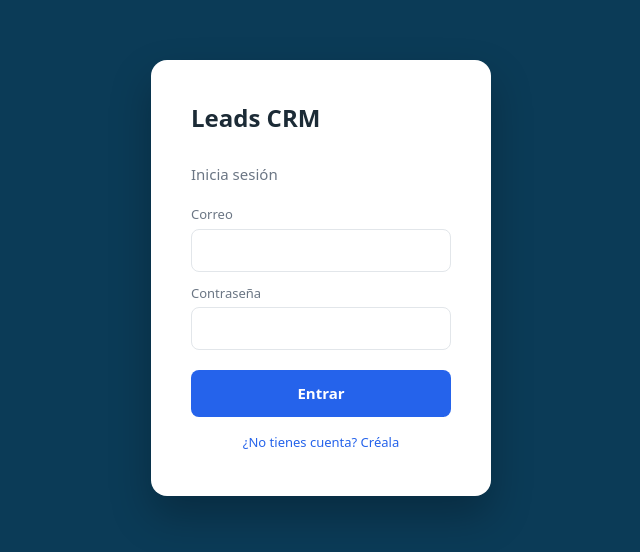
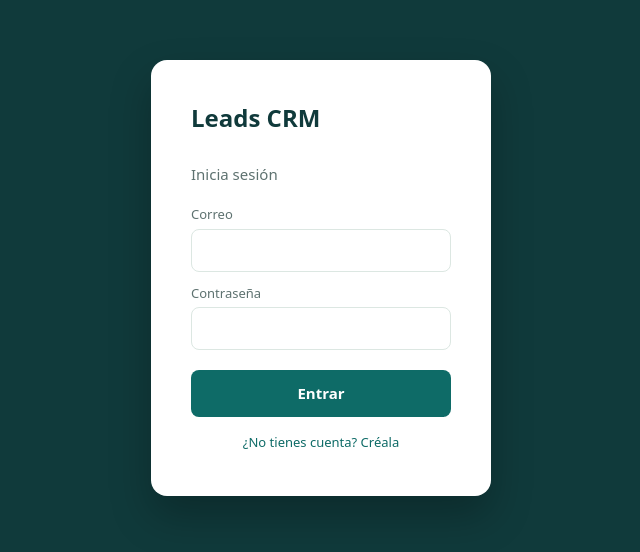
Before and after one commit to jairott/leads-CRM, a React (Vite) app: page /#/login in a window 1280 px wide. Shown: the part 122-674 px from the top of the page, without its empty margins (319-959 px from the left). Built offline with nearby package versions, Linux system fonts and the light colour scheme; no server answers; a web font is replaced by a local one.

Commit message:
Reskin del CRM (login/dashboard/sidebar) a la paleta verde/teal de la marca, igual que la calculadora

```diff
--- a/src/index.css
+++ b/src/index.css
@@ -1,13 +1,13 @@
 :root {
-  --bg: #f4f6f8;
+  --bg: #f5f8f6;
   --panel: #ffffff;
-  --border: #e2e6ea;
-  --text: #1c2b36;
-  --text-muted: #6b7684;
-  --accent: #2563eb;
+  --border: #dce7e2;
+  --text: #103a3b;
+  --text-muted: #5e7270;
+  --accent: #0e6b67;
   --accent-contrast: #ffffff;
-  --sidebar-bg: #0b3b57;
-  --sidebar-text: #cfe6f2;
+  --sidebar-bg: #103a3b;
+  --sidebar-text: #d9eee8;
 
   font: 15px/1.5 system-ui, -apple-system, "Segoe UI", Roboto, sans-serif;
   color: var(--text);
```
